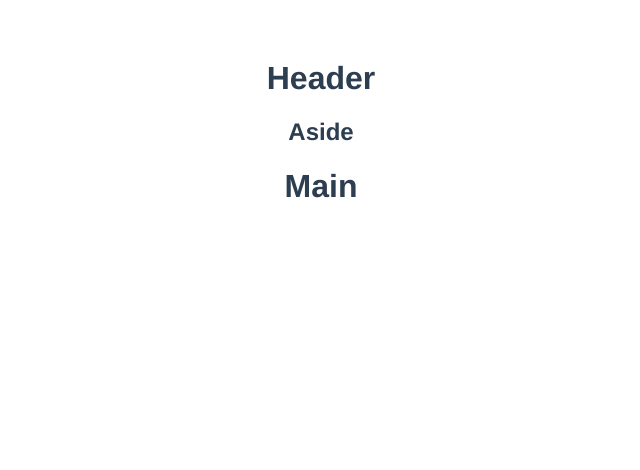
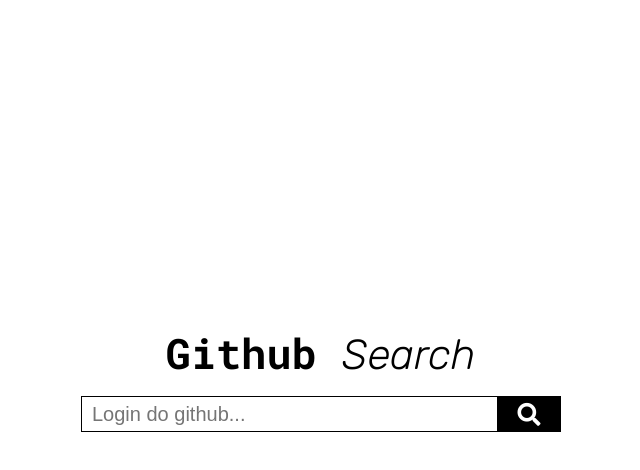
Before and after one commit to FDaniloSoares/luxone_challenge, a Vue app: page / in a window 1280 px wide. Shown: the top 470 px of the page, without its empty margins (319-959 px from the left). Built offline with nearby package versions, Linux system fonts and the light colour scheme.

Commit message:
fist version add routes

```diff
--- a/package.json
+++ b/package.json
@@ -8,8 +8,11 @@
     "lint": "vue-cli-service lint"
   },
   "dependencies": {
+    "@fortawesome/fontawesome-free": "^5.14.0",
     "core-js": "^3.6.5",
-    "vue": "^2.6.11"
+    "vue": "^2.6.11",
+    "vue-router": "^3.4.3",
+    "vuex": "^3.5.1"
   },
   "devDependencies": {
     "@vue/cli-plugin-babel": "~4.5.0",
--- a/public/index.html
+++ b/public/index.html
@@ -5,6 +5,8 @@
     <meta http-equiv="X-UA-Compatible" content="IE=edge">
     <meta name="viewport" content="width=device-width,initial-scale=1.0">
     <link rel="icon" href="<%= BASE_URL %>favicon.ico">
+    <link href="https://fonts.googleapis.com/css2?family=Roboto+Mono:wght@700&display=swap" rel="stylesheet">
+    <link href="https://fonts.googleapis.com/css2?family=Rubik:ital,wght@1,300&display=swap" rel="stylesheet">
     <title><%= htmlWebpackPlugin.options.title %></title>
   </head>
   <body>
--- a/src/App.vue
+++ b/src/App.vue
@@ -1,29 +1,47 @@
 <template>
-  <div id="app">
-    <Header />
-    <Sidebar />
+  <div id="app" :class="{'show-only-main': !isHeaderSidebarVisibel }">
+    <Header v-if="isHeaderSidebarVisibel"/>
+    <Sidebar v-if="isHeaderSidebarVisibel"/>
     <Main />
   </div>
 </template>
 
 <script>
+import { mapState } from 'vuex'
 import Header from './components/template/Header'
 import Sidebar from './components/template/Sidebar'
 import Main from './components/template/Main'
 
 export default {
   name: 'App',
-  components: { Header, Sidebar, Main }
+  components: { Header, Sidebar, Main },
+  computed: mapState(['isHeaderSidebarVisibel'])
 }
 </script>
 
 <style>
+
+body {
+    margin: 0;
+    display: block;
+    width: 100%;
+  }
+
 #app {
-  font-family: Avenir, Helvetica, Arial, sans-serif;
-  -webkit-font-smoothing: antialiased;
-  -moz-osx-font-smoothing: grayscale;
-  text-align: center;
-  color: #2c3e50;
-  margin-top: 60px;
-}
+
+    height: 100vh;
+    display: grid ;
+    grid-template-columns: 340px 1fr;
+    grid-template-rows: 60px 1fr;
+
+    grid-template-areas:
+      "header header"
+      "sidebar main";
+  }
+#app.show-only-main {
+    grid-template-areas:
+      "main main"
+      "main main";
+  }
+
 </style>
--- a/src/components/Content/Home.vue
+++ b/src/components/Content/Home.vue
@@ -1,13 +1,110 @@
 <template>
+
+      <div class="home-horizontal">
+     <div class="home-vertical">
+        <div class="home-title">
+            Github <span>Search</span>
+        </div><br>
+        <div class="home-search">
+            <input type="text" placeholder="Login do github..."/>
+            <button @click="showOnlyMain" >
+                <i class="fa fa-search"></i>
+            </button>
+        </div>
+
+  </div>
+  </div>
 
 </template>
 
 <script>
 export default {
-
+    name: 'Home',
+    methods: {
+        showOnlyMain() {
+            this.$store.commit('showOnlyMain')
+            this.$router.push({ name: 'result' })
+        }
+    }
 }
 </script>
 
 <style>
+    .home {
+        font-family: 'Roboto Mono', monospace;
+        font-style: normal;
+        font-size: 64px;
+        line-height: 75px;
+        color:#000000;
+        height: 100vh;
+    }
+
+    .home-horizontal {
+        height: 100vh;
+        display: flex;
+        justify-content: center;
+        align-items: center;
+    }
+
+    .home-vertical {
+        margin-bottom: 40px;
+        display: flex;
+        flex-direction: column;
+        justify-content: center;
+        align-items: center;
+
+    }
+
+    .home-title {
+        width: 311px;
+height: 50px;
+
+font-family: Roboto Mono;
+font-style: normal;
+font-weight: bold;
+font-size: 42px;
+line-height: 49px;
+        font-weight: bold;
+    }
+
+    .home-title span {
+        font-family: 'Rubik', sans-serif;
+        font-weight: normal;
+    }
+
+    .home-search {
+        display: flex;
+        justify-content: center;
+        align-items: center;
+
+    }
+    .home-search input {
+        box-sizing: border-box;
+        width: 30rem;
+        height: 2.2rem;
+        padding-left: 10px;
+        background: #FFFFFF;
+        border: 0.1rem solid #000000;
+
+        font-size: 20px;
+    }
+    .home-search button {
+        box-sizing: border-box;
+        background-color: #000000;
+        float: left;
+        width: 4rem;
+        height: 2.2rem;
+        border: solid #000000;
+        margin-left:-4rem;
+    }
+
+    .home-search button:hover {
+        background-color: rgb(53, 46, 46);
+    }
+
+    .home-search button i {
+        color: #ffffff;
+        font-size: 23px;
+    }
 
 </style>
--- a/src/components/Content/Result.vue
+++ b/src/components/Content/Result.vue
@@ -1,13 +1,18 @@
 <template>
-
+    <div class="result">
+        <h1>Result</h1>
+    </div>
 </template>
 
 <script>
 export default {
-
+    name: 'Result'
 }
 </script>
 
 <style>
-
+    .result {
+        background-color: salmon;
+        margin: 20px;
+    }
 </style>
--- a/src/components/template/Header.vue
+++ b/src/components/template/Header.vue
@@ -1,15 +1,88 @@
 <template>
     <header class="header">
-        <h1>Header</h1>
+        <div class="header-title">
+            Github <span>Search</span>
+        </div><br>
+        <div class="header-search">
+            <input type="text" placeholder="Login do github..."/>
+            <button>
+                <i class="fa fa-search"></i>
+            </button>
+        </div>
     </header>
 </template>
 
 <script>
 export default {
-    name: 'Header'
+    name: 'Header',
 }
 </script>
 
 <style>
+    .header {
+        grid-area: header;
+        padding: 20px;
+        display: flex;
+        justify-content: space-between;
+        align-items: center;
+        font-family: 'Roboto Mono', monospace;
+        font-style: normal;
+        font-size: 64px;
+        line-height: 75px;
+        color:#000000;
+    }
 
+    .header-title {
+        width: 300px;
+height: 30px;
+
+font-family: Roboto Mono;
+font-style: normal;
+font-weight: bold;
+font-size: 35px;
+line-height: 35px;
+        font-weight: bold;
+    }
+
+    .header-title span {
+        font-family: 'Rubik', sans-serif;
+        font-weight: normal;
+    }
+
+    .header-search {
+        padding-top: 20px;
+        display: flex;
+        justify-content: center;
+        align-items: center;
+
+    }
+    .header-search input {
+        box-sizing: border-box;
+        width: 30rem;
+        height: 2.2rem;
+        padding-left: 10px;
+
+        background: #FFFFFF;
+        border: 0.1rem solid #000000;
+
+        font-size: 20px;
+    }
+    .header-search button {
+        box-sizing: border-box;
+        background-color: #000000;
+        float: left;
+        width: 4rem;
+        height: 2.2rem;
+        border: solid #000000;
+        margin-left:-4rem;
+    }
+
+    .header-search button:hover {
+        background-color: rgb(53, 46, 46);
+    }
+
+    .header-search button i {
+        color: #ffffff;
+        font-size: 23px;
+    }
 </style>
--- a/src/components/template/Main.vue
+++ b/src/components/template/Main.vue
@@ -1,6 +1,6 @@
 <template>
     <div class="main">
-        <h1>Main</h1>
+        <router-view></router-view>
     </div>
 </template>
 
@@ -11,5 +11,9 @@
 </script>
 
 <style>
-
+    .main {
+        grid-area: main;
+        height: 100%;
+        width: 100%;
+    }
 </style>
--- a/src/components/template/Sidebar.vue
+++ b/src/components/template/Sidebar.vue
@@ -1,15 +1,84 @@
 <template>
     <aside class="sidebar">
-        <h1>Aside</h1>
+        <img :src="image" alt="Person" width="250" height="250" class="img">
+        <div class="name">
+            <div>Nome</div>
+            <div>Login</div>
+        </div>
+        <div class="information">
+            <div class="icons">
+                <i class="fa fa-briefcase"></i>
+                <i class="fa fa-map-pin"></i>
+                <i class="far fa-star"></i>
+                <i class="far fa-folder-open"></i>
+                <i class="fas fa-user-friends"></i>
+            </div>
+            <div class="content">
+                <span>YohStore</span>
+                <span>Fortaleza,CE</span>
+                <span>15</span>
+                <span>10</span>
+                <span>10</span>
+            </div>
+
+        </div>
     </aside>
 </template>
 
 <script>
 export default {
-    name: 'Sidebar'
+    name: 'Sidebar',
+    data: function () {
+        return {
+            image: require('@/assets/img/person.png'),
+        }
+    }
 }
 </script>
 
 <style>
+    .sidebar {
+        padding: 20px;
+        font-family: 'Rubik', sans-serif;
+        font-weight: normal;
+
+        grid-area: sidebar;
+        display: flex;
+        flex-direction: column;
+
+    }
+    .img {
+        border: solid 1px ;
+    }
+    .name {
+        margin: 10px 0px;
+    }
+    .information {
+        font-family: 'Rubik', sans-serif;
+        font-weight: normal;
+        display: flex;
+        box-sizing: border-box;
+    }
+    .icons {
+        display: flex;
+        flex-direction: column;
+        align-content: flex-start;
+        align-items: center;
+    }
+
+    .icons i {
+        margin: 5px 5px 5px 0px;
+    }
+
+    .content {
+        display: flex;
+        flex-direction: column;
+        align-content: flex-start;
+        align-items: flex-start;
+    }
+
+    .content span {
+        margin: 4px;
+    }
 
 </style>
--- /dev/null
+++ b/src/config/router.js
@@ -0,0 +1,22 @@
+import Vue from 'vue'
+import VueRouter from 'vue-router'
+
+import Home from '../components/content/Home'
+import Result from '../components/content/Result'
+
+Vue.use(VueRouter)
+
+const routes = [{
+    name: 'home',
+    path: '/',
+    component: Home
+}, {
+    name: 'result',
+    path: '/result',
+    component: Result
+}]
+
+export default new VueRouter({
+    mode: 'history',
+    routes
+})
--- /dev/null
+++ b/src/config/store.js
@@ -0,0 +1,19 @@
+import Vue from 'vue'
+import Vuex from 'vuex'
+
+Vue.use(Vuex)
+
+export default new Vuex.Store({
+    state: {
+        isHeaderSidebarVisibel: false
+    },
+    mutations: {
+        showOnlyMain(state, isVisible) {
+            if(isVisible === undefined) {
+                state.isHeaderSidebarVisibel = !state.isHeaderSidebarVisibel
+            } else {
+                state.isHeaderSidebarVisibel = isVisible
+            }
+        }
+    }
+})
```
Also changed, not shown: src/main.js (+7 -0 lines), src/assets/img/person.png (added), 1 other file (tests, documents, lock files or other folders).
